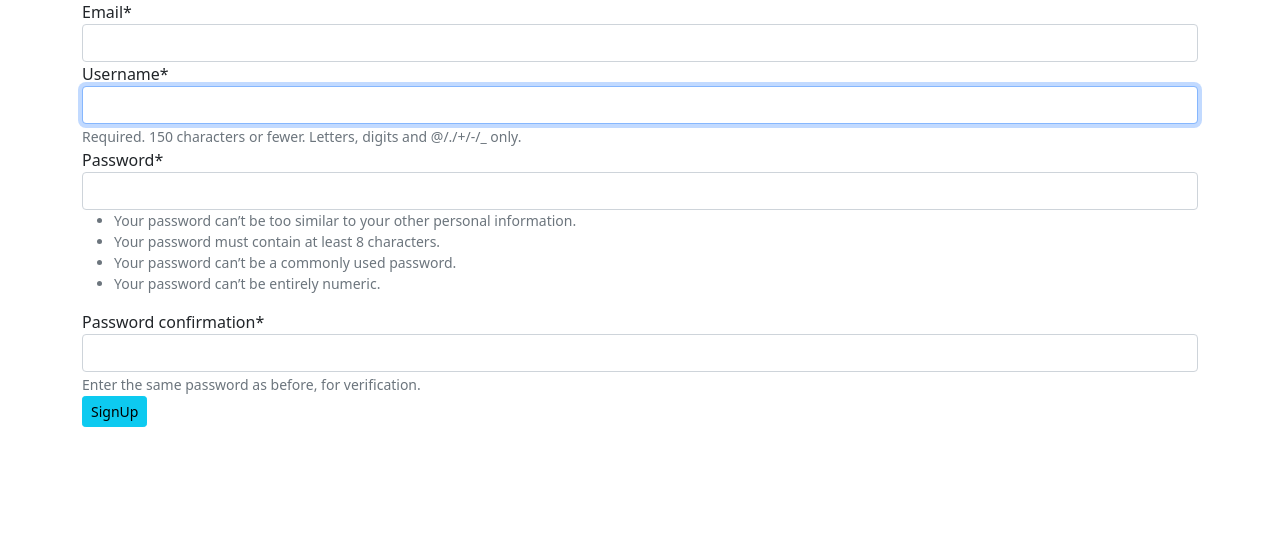
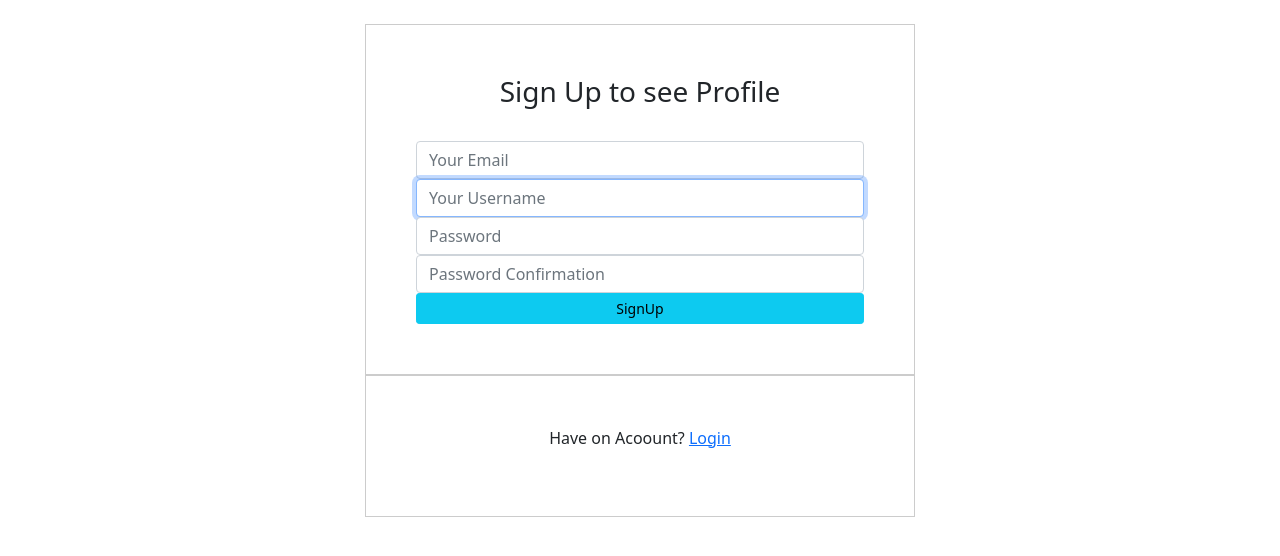
Before and after one commit to geovanipaz/Instagram-0.1, a Django app: page /accounts/signup/ in a window 1280 px wide. Shown: the part 56-612 px from the top of the page. Run offline with Django 4.2, Linux system fonts and the light colour scheme; some libraries are stand-ins or nearby versions.

Commit message:
formatação do formulário

```diff
--- a/My_Social_Project/App_Login/forms.py
+++ b/My_Social_Project/App_Login/forms.py
@@ -5,7 +5,21 @@ from django.contrib.auth.models import User
 
 
 class CreateNewUser(UserCreationForm):
-    email = forms.EmailField(required=True)
+    email = forms.EmailField(required=True, label="",
+                             widget=forms.TextInput(attrs={'placeholder':'Your Email'}))
+    username = forms.CharField(required=True, label="",
+                             widget=forms.TextInput(attrs={'placeholder':'Your Username'}))
+    password1 = forms.CharField(
+        required=True,
+        label="",
+        widget= forms.PasswordInput(attrs={'placeholder':'Password'})
+    )
+
+    password2 = forms.CharField(
+        required=True,
+        label="",
+        widget= forms.PasswordInput(attrs={'placeholder':'Password Confirmation'})
+    )
     class Meta:
         model = User
         fields = ('email','username','password1','password2')
--- a/My_Social_Project/templates/App_Login/signup.html
+++ b/My_Social_Project/templates/App_Login/signup.html
@@ -3,10 +3,37 @@
 
 {% block title %}{{ title }}{% endblock title %}
 
+{% block css_block %}
+  <style>
+    .sign_up{
+      width: 550px;
+      border: 1px solid #ccc;
+      padding: 50px;
+    }
+    .login{
+      width: 550px;
+      border: 1px solid #ccc;
+      padding: 50px;
+    }
+  </style>
+{% endblock css_block %}
+
 {% block body_block %}
-  <form method="">
-    {{ form|crispy }}
-    {% csrf_token %}
-    <button type="submit" class="btn btn-info btn-sm">SignUp</button>
-  </form>
+  <center>
+    <div class="sign_up">
+      <h3>Sign Up to see Profile</h3><br>
+      <form method="">
+        {{ form|crispy }}
+        {% csrf_token %}
+        <button type="submit"
+        style="width: 100%;" class="btn btn-info btn-sm">SignUp</button>
+      </form>
+    </div>
+
+    <div class="login">
+      <p>Have on Acoount? <a href="">Login</a></p>
+    </div>
+  </center>
+
+
 {% endblock body_block %}
--- a/My_Social_Project/templates/base.html
+++ b/My_Social_Project/templates/base.html
@@ -15,6 +15,10 @@
         {% endblock title %}
 
     </title>
+        {% block css_block %}
+
+        {% endblock css_block %}
+
   </head>
   <body>
 
@@ -28,7 +32,7 @@
         </ul>
 
     </nav>
-
+    <br>
     <div class="container" style="padding-top 20px;">
       {% block body_block %}
       {% endblock body_block %}
```
